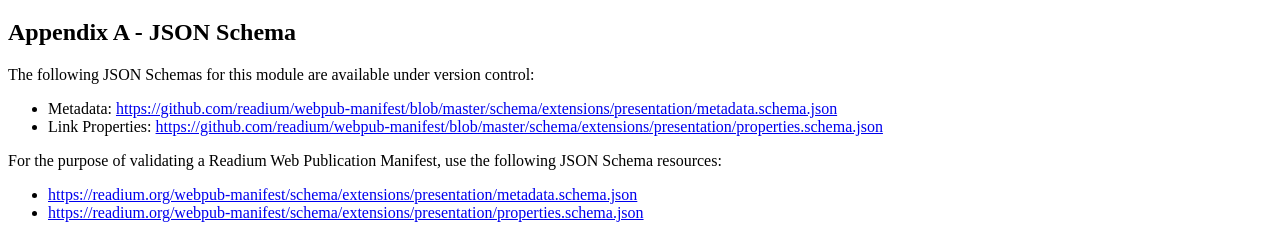
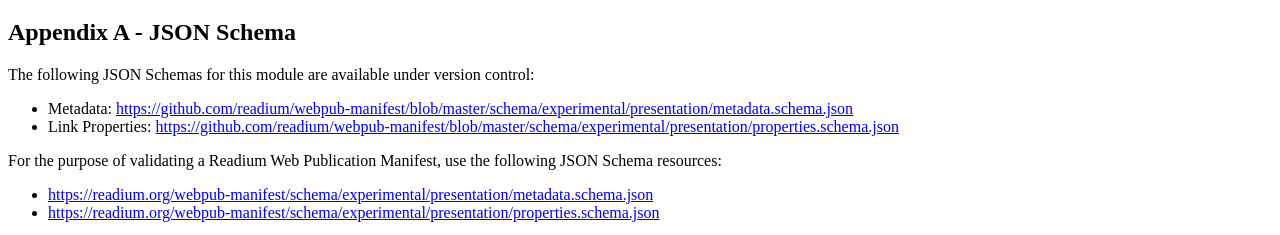
Before and after one commit to readium/webpub-manifest, a Jekyll site: the page built from experimental/presentation.md, in a window 1280 px wide. Shown: the part 2132-2367 px from the top of the page. Built offline with Jekyll 4.4.1, drawn with Linux system fonts in a browser that asks for light colours; our own code applies the rules of GitHub Pages for plain Markdown files; comment, search, counter and statistics services are not loaded.

Commit message:
Re-labeling presentation hints and transitions as experimental

```diff
--- a/modules/presentation.md
+++ b/experimental/presentation.md
@@ -125,10 +125,10 @@
 
 The following JSON Schemas for this module are available under version control:
 
-- Metadata: <https://github.com/readium/webpub-manifest/blob/master/schema/extensions/presentation/metadata.schema.json>
-- Link Properties: <https://github.com/readium/webpub-manifest/blob/master/schema/extensions/presentation/properties.schema.json>
+- Metadata: <https://github.com/readium/webpub-manifest/blob/master/schema/experimental/presentation/metadata.schema.json>
+- Link Properties: <https://github.com/readium/webpub-manifest/blob/master/schema/experimental/presentation/properties.schema.json>
 
 For the purpose of validating a Readium Web Publication Manifest, use the following JSON Schema resources:
 
-- <https://readium.org/webpub-manifest/schema/extensions/presentation/metadata.schema.json>
-- <https://readium.org/webpub-manifest/schema/extensions/presentation/properties.schema.json>
+- <https://readium.org/webpub-manifest/schema/experimental/presentation/metadata.schema.json>
+- <https://readium.org/webpub-manifest/schema/experimental/presentation/properties.schema.json>
--- a/schema/extensions/presentation/metadata.schema.json
+++ b/schema/experimental/presentation/metadata.schema.json
@@ -1,6 +1,6 @@
 {
   "$schema": "http://json-schema.org/draft-07/schema#",
-  "$id": "https://readium.org/webpub-manifest/schema/extensions/presentation/metadata.schema.json",
+  "$id": "https://readium.org/webpub-manifest/schema/experimental/presentation/metadata.schema.json",
   "title": "Presentation Hints - Metadata",
   "type": "object",
   "properties": {
--- a/schema/extensions/presentation/properties.schema.json
+++ b/schema/experimental/presentation/properties.schema.json
@@ -1,6 +1,6 @@
 {
   "$schema": "http://json-schema.org/draft-07/schema#",
-  "$id": "https://readium.org/webpub-manifest/schema/extensions/presentation/properties.schema.json",
+  "$id": "https://readium.org/webpub-manifest/schema/experimental/presentation/properties.schema.json",
   "title": "Presentation Hints - Link Properties",
   "type": "object",
   "properties": {
--- a/schema/link.schema.json
+++ b/schema/link.schema.json
@@ -47,7 +47,7 @@
       "allOf": [
         { "$ref": "extensions/epub/properties.schema.json" },
         { "$ref": "extensions/encryption/properties.schema.json" },
-        { "$ref": "extensions/presentation/properties.schema.json" },
+        { "$ref": "experimental/presentation/properties.schema.json" },
         { "$ref": "https://drafts.opds.io/schema/properties.schema.json" }
       ]
     },
--- a/schema/metadata.schema.json
+++ b/schema/metadata.schema.json
@@ -146,7 +146,7 @@
       "$ref": "extensions/epub/metadata.schema.json"
     },
     {
-      "$ref": "extensions/presentation/metadata.schema.json"
+      "$ref": "experimental/presentation/metadata.schema.json"
     }
   ]
 }
```
Also changed, not shown: modules/README.md (+0 -1 lines), experimental/transitions.md (renamed from modules/transitions.md).
